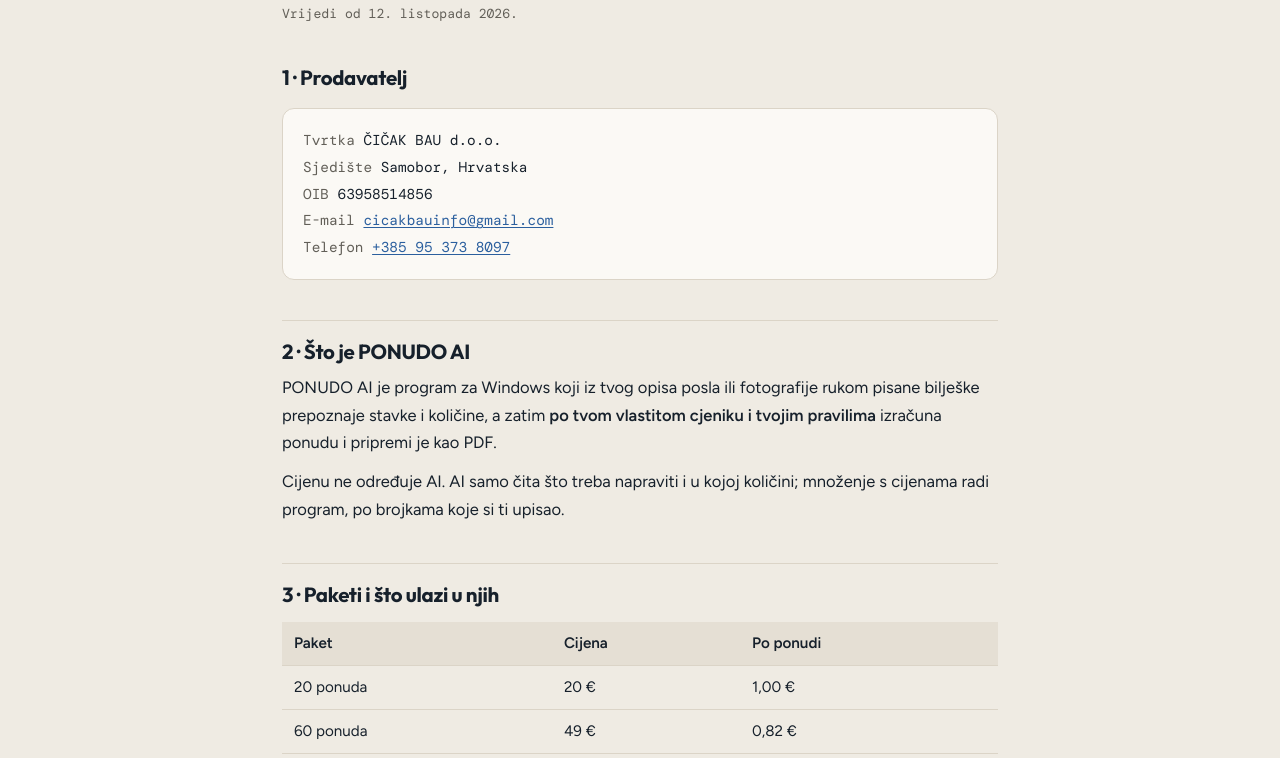
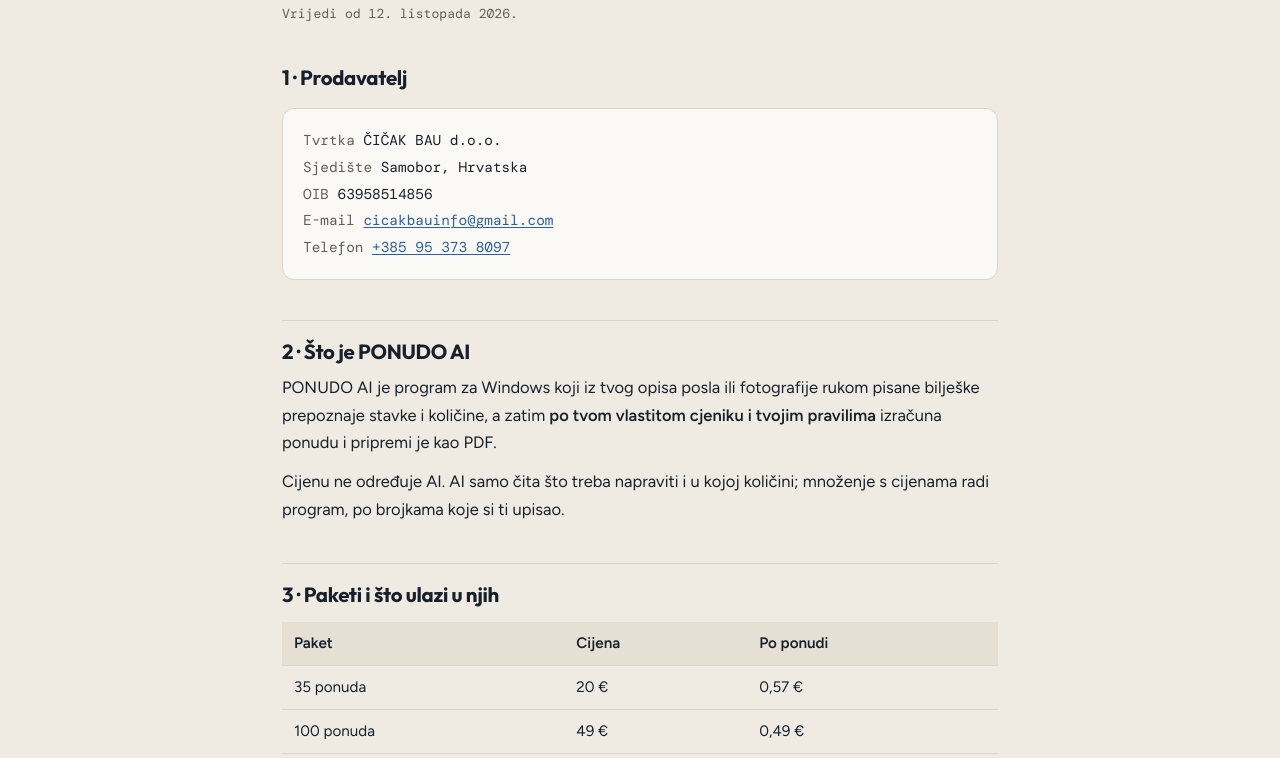
Before and after one commit to FORPEND/ponudo, a plain HTML site: page uvjeti.html in a window 1280 px wide. Shown: the part 194-952 px from the top of the page. Drawn offline with Linux system fonts and the light colour scheme.

Commit message:
Nove cijene paketa: 20 EUR / 35 ponuda, 49 EUR / 100 ponuda

```diff
--- a/uvjeti.html
+++ b/uvjeti.html
@@ -45,8 +45,8 @@
 <h2>3 · Paketi i što ulazi u njih</h2>
 <table>
   <tr><th>Paket</th><th>Cijena</th><th>Po ponudi</th></tr>
-  <tr><td>20 ponuda</td><td>20 €</td><td>1,00 €</td></tr>
-  <tr><td>60 ponuda</td><td>49 €</td><td>0,82 €</td></tr>
+  <tr><td>35 ponuda</td><td>20 €</td><td>0,57 €</td></tr>
+  <tr><td>100 ponuda</td><td>49 €</td><td>0,49 €</td></tr>
 </table>
 <p>Prodavatelj nije u sustavu PDV-a, pa se PDV ne obračunava.</p>
 
```
Also changed, not shown: index.html (+4 -4 lines).
